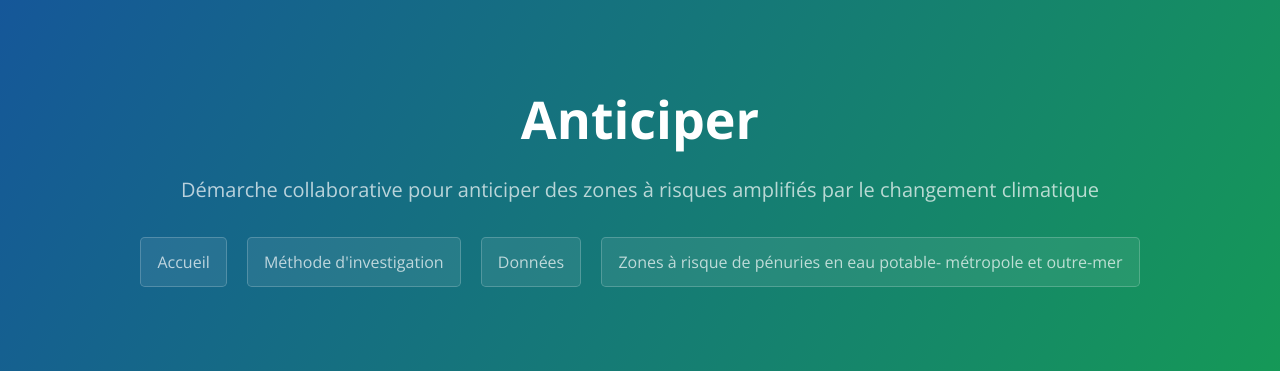
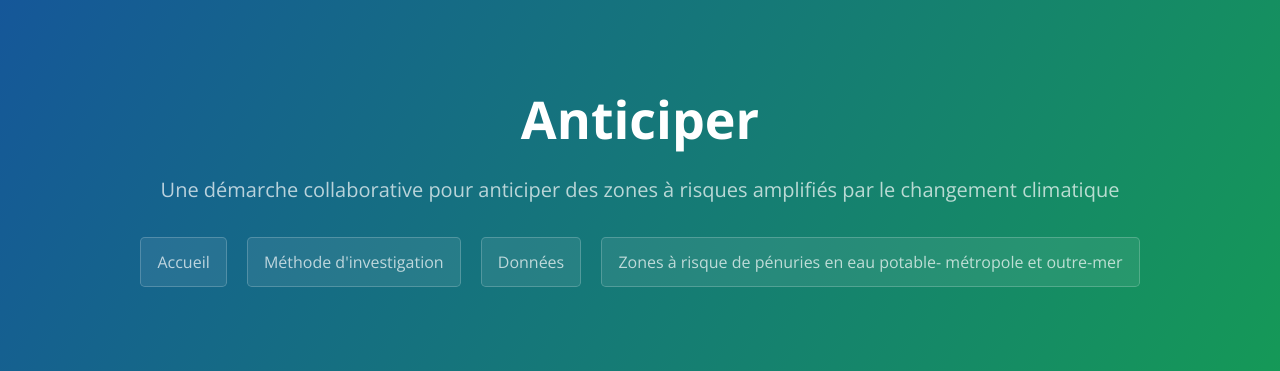
Before and after one commit to secheresses/Ancien-site, a Jekyll site: the page built from index.md, in a window 1280 px wide. Shown: the top 371 px of the page. Built offline with Jekyll 4.4.1, drawn with Linux system fonts in a browser that asks for light colours.

Commit message:
Update _config.yml

```diff
--- a/_config.yml
+++ b/_config.yml
@@ -1,5 +1,5 @@
 title: Anticiper
-description: Démarche collaborative pour anticiper des zones à risques amplifiés par le changement climatique
+description: Une démarche collaborative pour anticiper des zones à risques amplifiés par le changement climatique
 show_downloads: true
 google_analytics:
 theme: jekyll-theme-cayman
```
